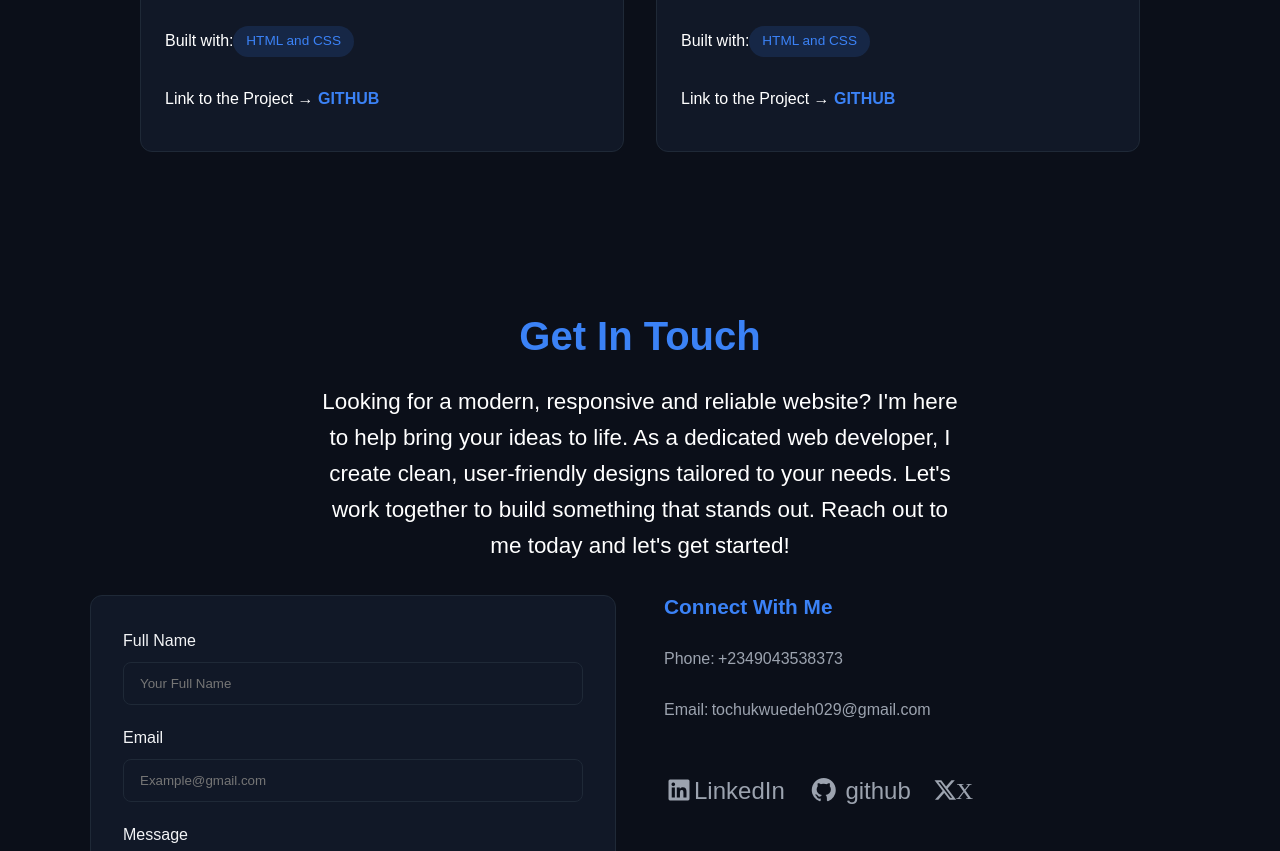
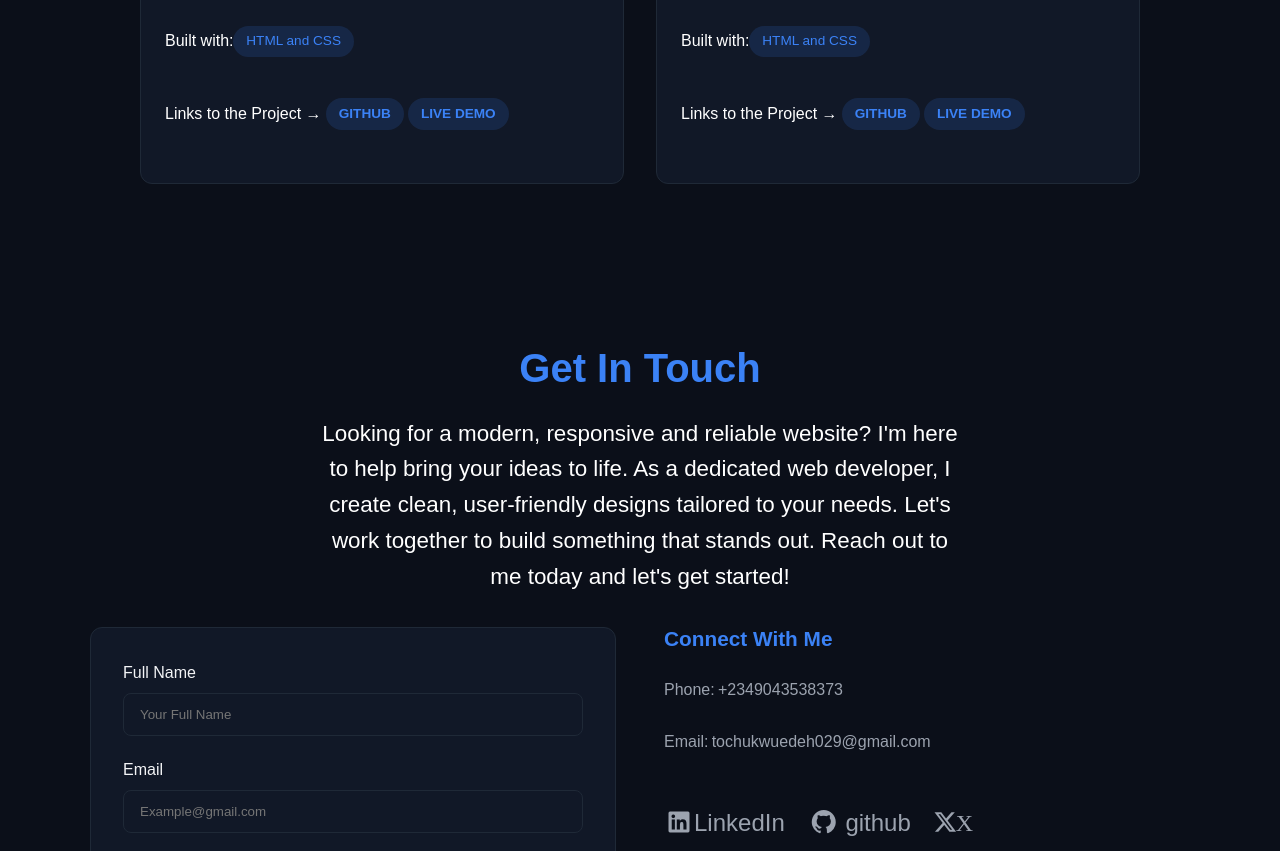
Before and after one commit to Investor-Tochukwu/personal-portfolio-website, a plain HTML site: page index.html in a window 1280 px wide. Shown: the part 3849-4700 px from the top of the page. Drawn offline with Linux system fonts and the light colour scheme.

Commit message:
Added live demo link on the project cards,and edited the footer section

```diff
--- a/index.css
+++ b/index.css
@@ -332,6 +332,7 @@ font-size: 1.5rem;
   display: block;
 }
 
+
 .group :nth-child(3) {
   display: none;
 }
@@ -442,7 +443,7 @@ button[type="submit"]:hover {
 /* ========== FOOTER ========== */
 footer {
   display: flex;
-  flex-direction: column;
+  flex-direction: column-reverse;
   align-items: center;
   gap: 1rem;
   padding: 2rem 1.3rem;
@@ -573,7 +574,7 @@ footer i{
 
   /* Footer */
   footer {
-    flex-direction: column;
+    flex-direction: column-reverse;
     justify-content: space-between;
     padding: 2rem;
   }
--- a/index.html
+++ b/index.html
@@ -198,7 +198,8 @@
 
               <p> Built with:<span>HTML and CSS</span></p>
 
-              <p> Link to the Project &rarr; <a href="https://github.com/Investor-Tochukwu/personal-portfolio-website">GITHUB</a> </p>
+              <p> Links to the Project &rarr; <span> <a href="https://github.com/Investor-Tochukwu/personal-portfolio-website" target="_blank">GITHUB</a> </span>
+                 <span> <a href="https://investor-tochukwu.github.io/personal-portfolio-website/" target="_blank">LIVE DEMO </a></span>  </p>
 
 
 
@@ -213,7 +214,8 @@
 
                <p> Built with:<span>HTML and CSS</span></p>
 
-                <p>Link to the Project &rarr; <a href="https://github.com/Investor-Tochukwu/group-21-css-group-project">GITHUB</a> </p>
+                <p>Links to the Project &rarr; <span><a href="https://github.com/Investor-Tochukwu/group-21-css-group-project" target="_blank">GITHUB</a></span>
+                <span> <a href="https://investor-tochukwu.github.io/personal-portfolio-website/" target="_blank">LIVE DEMO</a></span> </p>
 
             </div>
 
```
